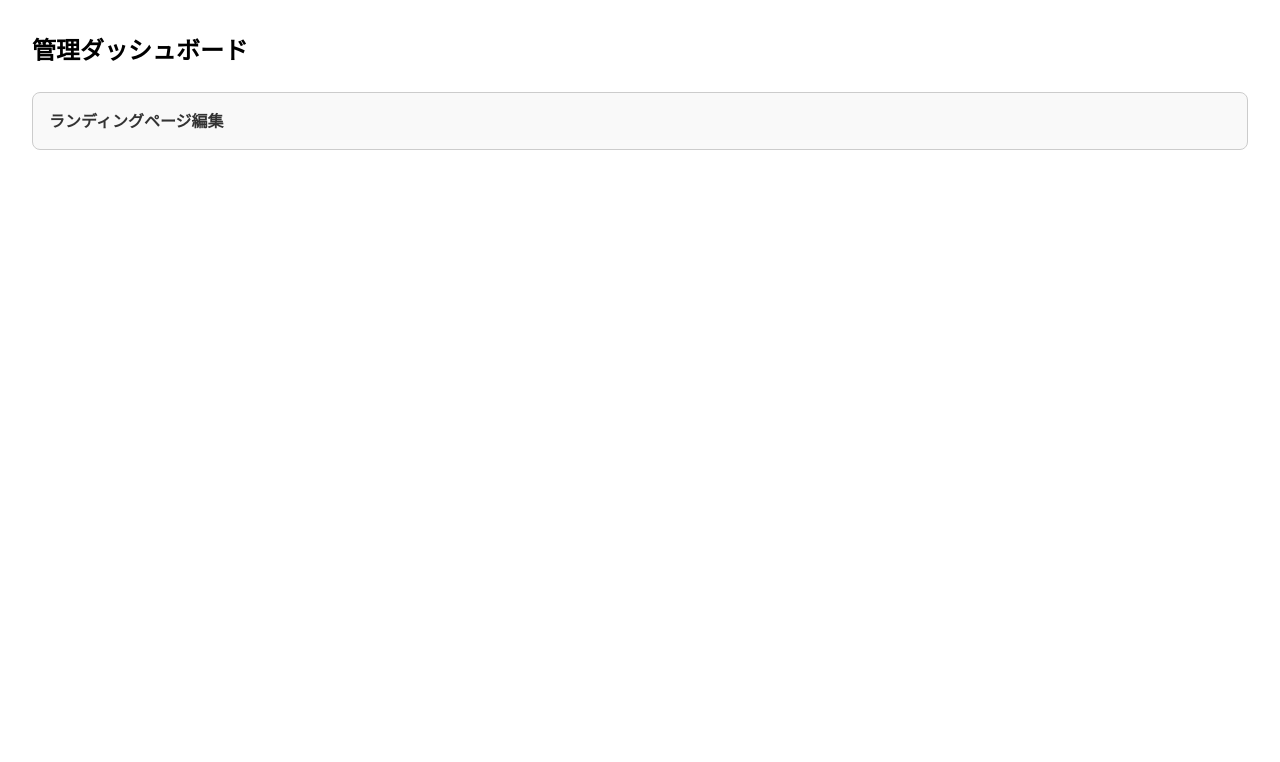
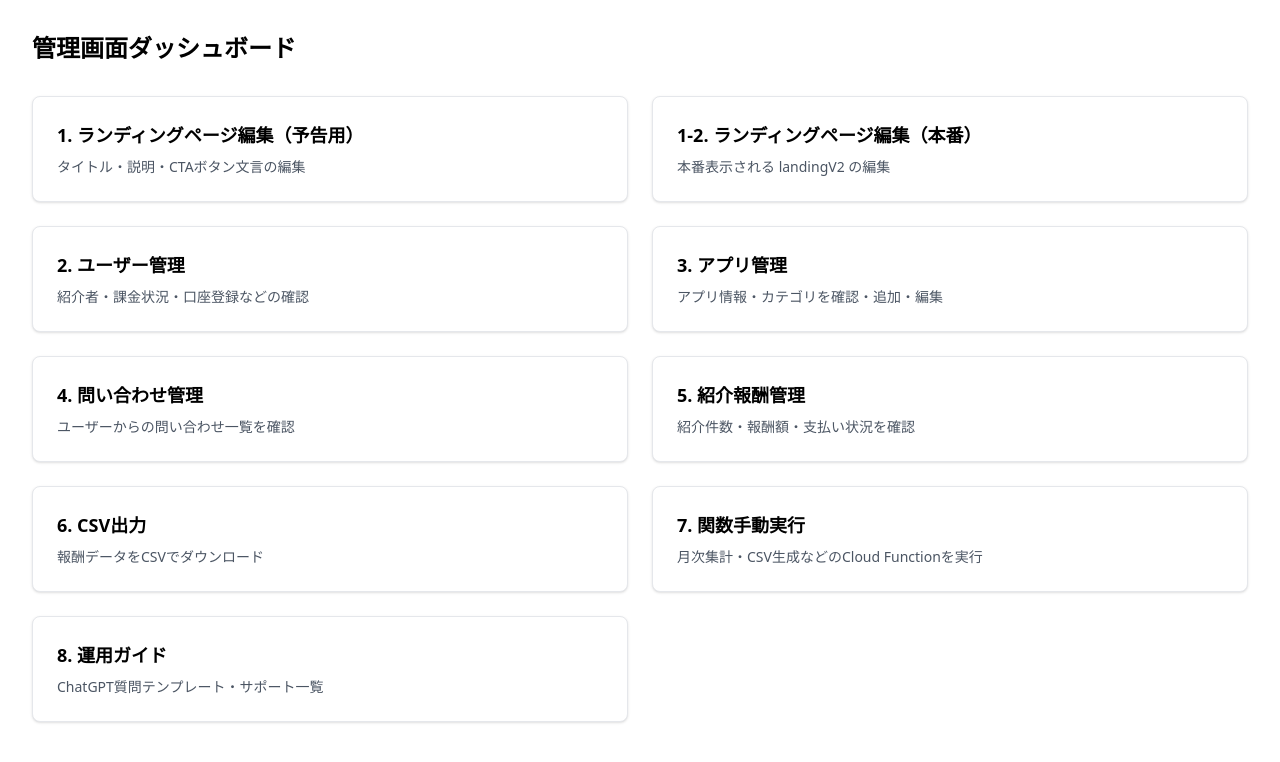
Before and after one commit to kaoriishige/nasu-recover-clean, a Next.js app: page /admin in a window 1280 px wide. Shown: the top 762 px of the page. Built offline with nearby package versions, Linux system fonts and the light colour scheme.

Commit message:
fix: ensure landing-v2-editor uses correct form

```diff
--- a/pages/admin/index.tsx
+++ b/pages/admin/index.tsx
@@ -1,32 +1,43 @@
-import Link from 'next/link'
+'use client';
+
+import Link from 'next/link';
 
 export default function AdminDashboard() {
   return (
-    <div style={{ padding: '2rem' }}>
-      <h1 style={{ fontSize: '24px', fontWeight: 'bold', marginBottom: '1.5rem' }}>
-        管理ダッシュボード
-      </h1>
+    <div className="p-8">
+      <h1 className="text-2xl font-bold mb-8">管理画面ダッシュボード</h1>
 
-      <ul style={{ display: 'flex', flexDirection: 'column', gap: '1rem' }}>
-        <li>
-          <Link href="/admin/landing-editor" legacyBehavior>
-            <a style={{
-              display: 'block',
-              padding: '1rem',
-              border: '1px solid #ccc',
-              borderRadius: '8px',
-              background: '#f9f9f9',
-              textDecoration: 'none',
-              color: '#333',
-              fontWeight: 'bold'
-            }}>
-              ランディングページ編集
-            </a>
-          </Link>
-        </li>
+      <div className="grid grid-cols-1 md:grid-cols-2 gap-6">
+        {/* ランディングページ編集 */}
+        <Card
+          title="1. ランディングページ編集（予告用）"
+          desc="タイトル・説明・CTAボタン文言の編集"
+          href="/admin/landing-editor"
+        />
+        <Card
+          title="1-2. ランディングページ編集（本番）"
+          desc="本番表示される landingV2 の編集"
+          href="/admin/landing-v2-editor"
+        />
 
-        {/* 他の項目はあとで追加可 */}
-      </ul>
+        {/* 他の管理ページ */}
+        <Card title="2. ユーザー管理" desc="紹介者・課金状況・口座登録などの確認" href="/admin/users" />
+        <Card title="3. アプリ管理" desc="アプリ情報・カテゴリを確認・追加・編集" href="/admin/apps" />
+        <Card title="4. 問い合わせ管理" desc="ユーザーからの問い合わせ一覧を確認" href="/admin/inquiries" />
+        <Card title="5. 紹介報酬管理" desc="紹介件数・報酬額・支払い状況を確認" href="/admin/rewards" />
+        <Card title="6. CSV出力" desc="報酬データをCSVでダウンロード" href="/admin/export" />
+        <Card title="7. 関数手動実行" desc="月次集計・CSV生成などのCloud Functionを実行" href="/admin/functions" />
+        <Card title="8. 運用ガイド" desc="ChatGPT質問テンプレート・サポート一覧" href="/admin/help" />
+      </div>
     </div>
-  )
+  );
 }
+
+function Card({ title, desc, href }: { title: string; desc: string; href: string }) {
+  return (
+    <Link href={href} className="block border rounded-lg p-6 bg-white shadow hover:shadow-md transition">
+      <h2 className="text-lg font-semibold mb-2">{title}</h2>
+      <p className="text-sm text-gray-600">{desc}</p>
+    </Link>
+  );
+}
```
Also changed, not shown: pages/admin/landing-v2-editor.tsx (renamed from pages/admin/landing-editor.tsx).
